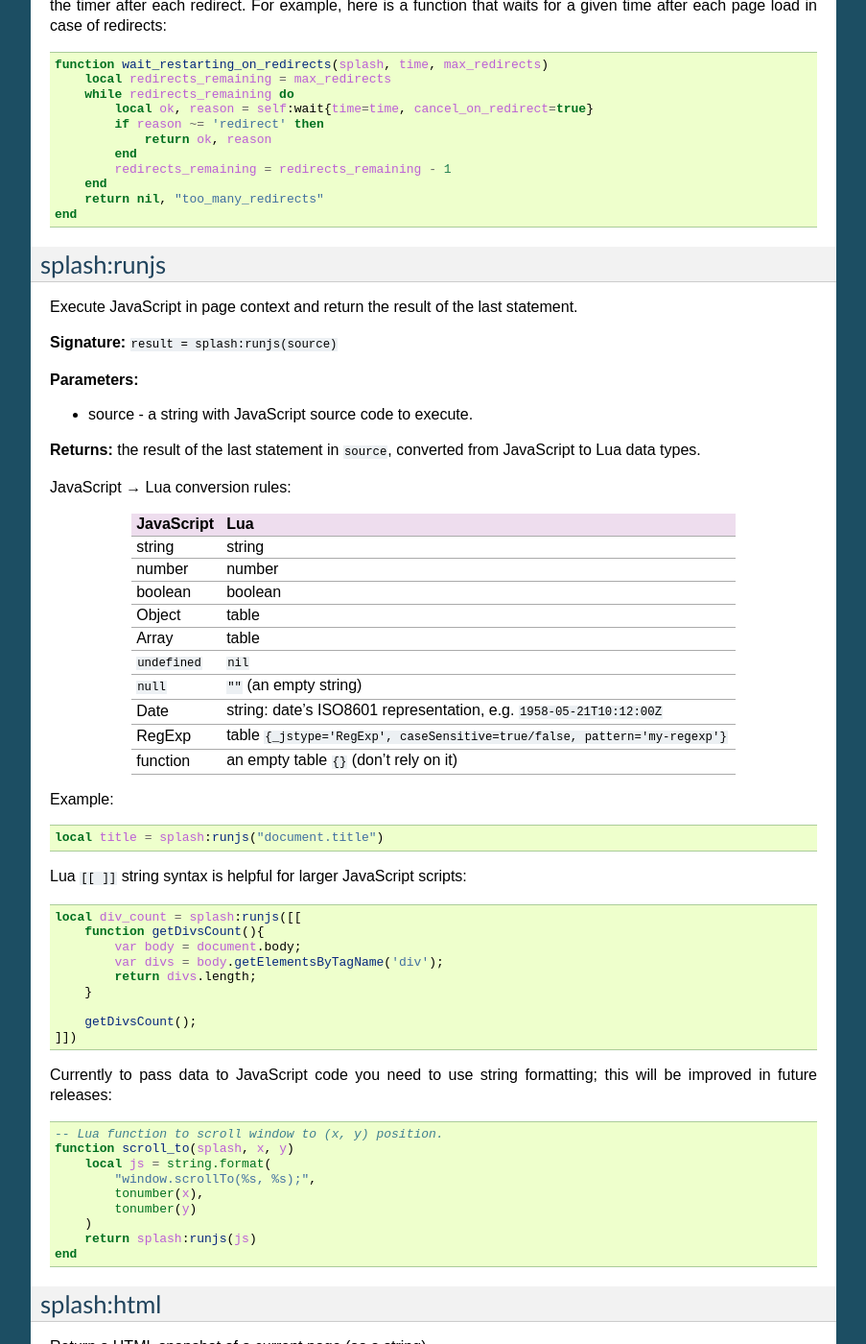
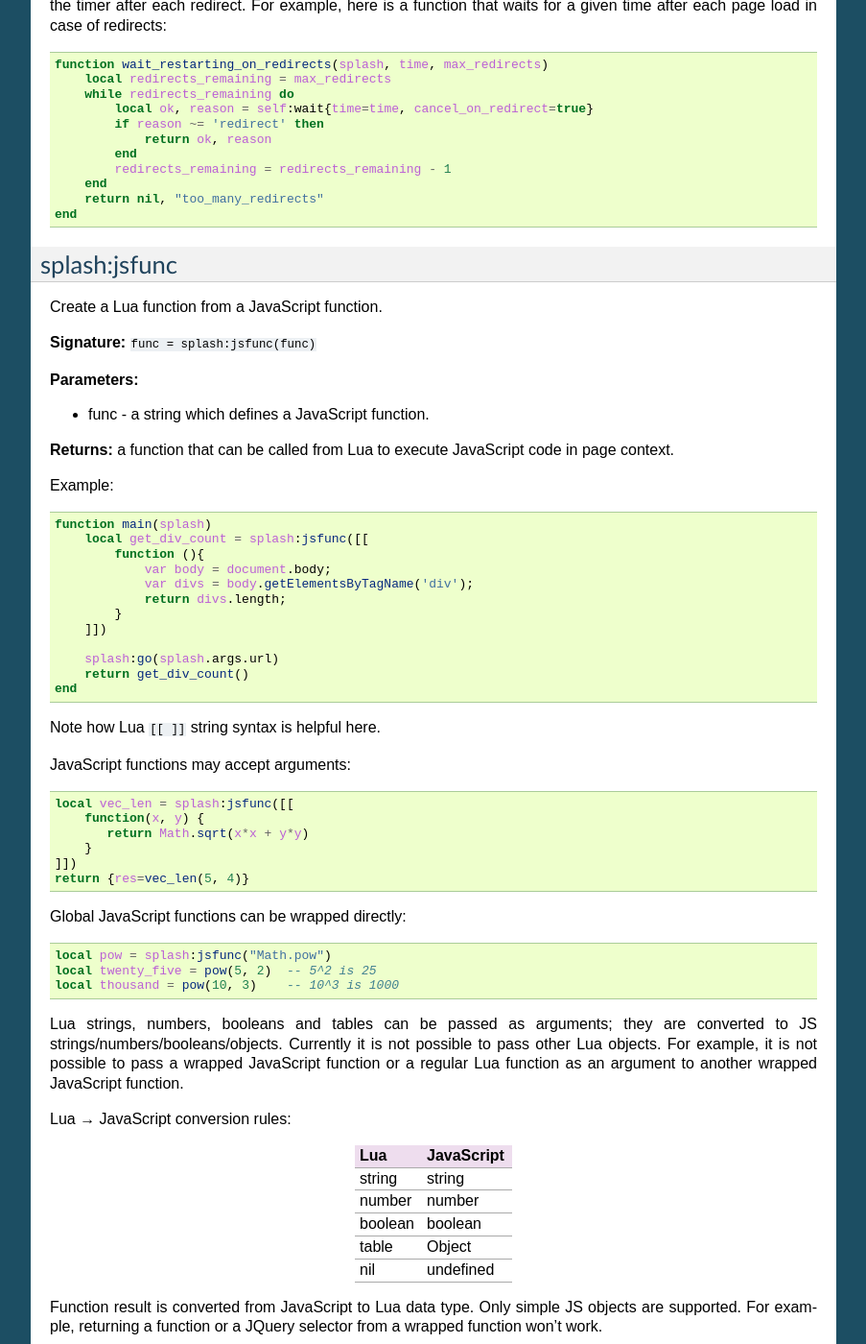
Before and after one commit to scrapinghub/splash, a Sphinx documentation site: the page built from docs/scripting-ref.rst, in a window 1280 px wide and 1400 px high, scrolled down 1651 px. Shown: the whole window at 96% size, without its empty margins (198-1101 px from the left). Built offline with Sphinx 7.4.7, drawn with Linux system fonts in a browser that asks for light colours; some of the changed text lies outside the part shown.

Commit message:
splash:jsfunc method. Fixes GH-128.

```diff
--- a/docs/scripting-ref.rst
+++ b/docs/scripting-ref.rst
@@ -122,21 +122,86 @@ time after each page load in case of redirects:
     end
 
 
-.. _splash-runjs:
+.. _splash-jsfunc:
 
-splash:runjs
-------------
+splash:jsfunc
+-------------
 
-Execute JavaScript in page context and return the result of the last statement.
+Create a Lua function from a JavaScript function.
 
-**Signature:** ``result = splash:runjs(source)``
+**Signature:** ``func = splash:jsfunc(func)``
 
 **Parameters:**
 
-* source - a string with JavaScript source code to execute.
+* func - a string which defines a JavaScript function.
 
-**Returns:** the result of the last statement in ``source``,
-converted from JavaScript to Lua data types.
+**Returns:** a function that can be called from Lua to execute JavaScript
+code in page context.
+
+Example:
+
+.. code-block:: lua
+
+    function main(splash)
+        local get_div_count = splash:jsfunc([[
+            function (){
+                var body = document.body;
+                var divs = body.getElementsByTagName('div');
+                return divs.length;
+            }
+        ]])
+
+        splash:go(splash.args.url)
+        return get_div_count()
+    end
+
+Note how Lua ``[[ ]]`` string syntax is helpful here.
+
+JavaScript functions may accept arguments:
+
+.. code-block:: lua
+
+    local vec_len = splash:jsfunc([[
+        function(x, y) {
+           return Math.sqrt(x*x + y*y)
+        }
+    ]])
+    return {res=vec_len(5, 4)}
+
+Global JavaScript functions can be wrapped directly:
+
+.. code-block:: lua
+
+    local pow = splash:jsfunc("Math.pow")
+    local twenty_five = pow(5, 2)  -- 5^2 is 25
+    local thousand = pow(10, 3)    -- 10^3 is 1000
+
+
+Lua strings, numbers, booleans and tables can be passed as arguments;
+they are converted to JS strings/numbers/booleans/objects.
+Currently it is not possible to pass other Lua objects. For example, it
+is not possible to pass a wrapped JavaScript function or a regular Lua function
+as an argument to another wrapped JavaScript function.
+
+.. _lua-js-conversion-rules:
+
+Lua → JavaScript conversion rules:
+
+==============  =================
+Lua             JavaScript
+==============  =================
+string          string
+number          number
+boolean         boolean
+table           Object
+nil             undefined
+==============  =================
+
+Function result is converted from JavaScript to Lua data type. Only simple
+JS objects are supported. For example, returning a function or a
+JQuery selector from a wrapped function won't work.
+
+.. _js-lua-conversion-rules:
 
 JavaScript → Lua conversion rules:
 
@@ -155,6 +220,33 @@ RegExp          table ``{_jstype='RegExp', caseSensitive=true/false, pattern='my
 function        an empty table ``{}`` (don't rely on it)
 ==============  =================
 
+Function arguments and return values are passed by value. For example,
+if you modify an argument from inside a JavaScript function then the caller
+Lua code won't see the changes, and if you return a global JS object and modify
+it in Lua then object won't be changed in webpage context.
+
+.. _splash-runjs:
+
+splash:runjs
+------------
+
+Execute a JavaScript snippet in page context and return the result of the
+last statement.
+
+**Signature:** ``result = splash:runjs(snippet)``
+
+**Parameters:**
+
+* snippet - a string with JavaScript source code to execute.
+
+**Returns:** the result of the last statement in ``snippet``,
+converted from JavaScript to Lua data types.
+
+JavaScript → Lua conversion rules are the same as for
+:ref:`splash:jsfunc <js-lua-conversion-rules>`.
+
+``splash:runjs`` is useful to evaluate short snippets of code or to
+execute some code without defining a wrapper function.
 
 Example:
 
@@ -162,22 +254,9 @@ Example:
 
     local title = splash:runjs("document.title")
 
-Lua ``[[ ]]`` string syntax is helpful for larger JavaScript scripts:
-
-.. code-block:: lua
-
-      local div_count = splash:runjs([[
-          function getDivsCount(){
-              var body = document.body;
-              var divs = body.getElementsByTagName('div');
-              return divs.length;
-          }
-
-          getDivsCount();
-      ]])
-
-Currently to pass data to JavaScript code you need to use string formatting;
-this will be improved in future releases:
+`splash-jsfunc`_ is more versatile because it allows to pass arguments
+to JavaScript functions; to do that with ``splash:runjs`` string formatting
+must be used. Compare:
 
 .. code-block:: lua
 
@@ -189,6 +268,12 @@ this will be improved in future releases:
             tonumber(y)
         )
         return splash:runjs(js)
+    end
+
+    -- a simpler version using splash:jsfunc
+    function scroll_to2(splash, x, y)
+        local window_scroll = splash:jsfunc("window.scrollTo")
+        return window_scroll(x, y)
     end
 
 
```
Also changed, not shown: 2 other files.
